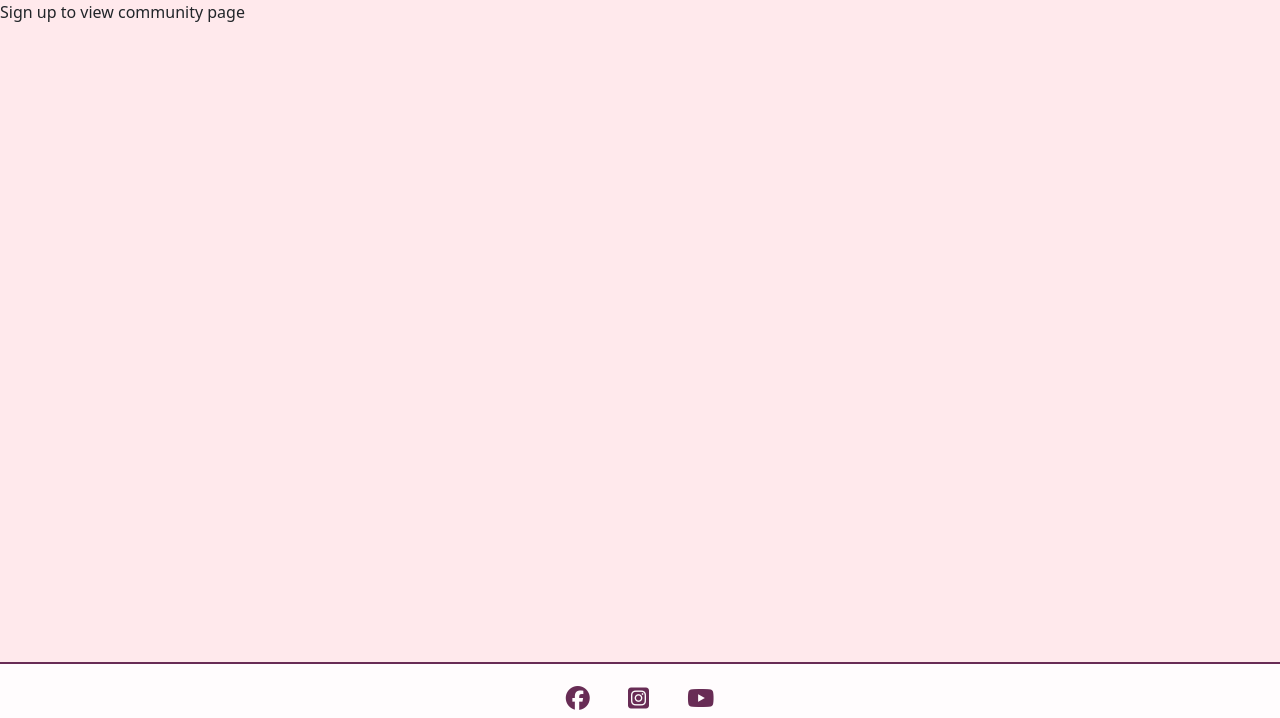
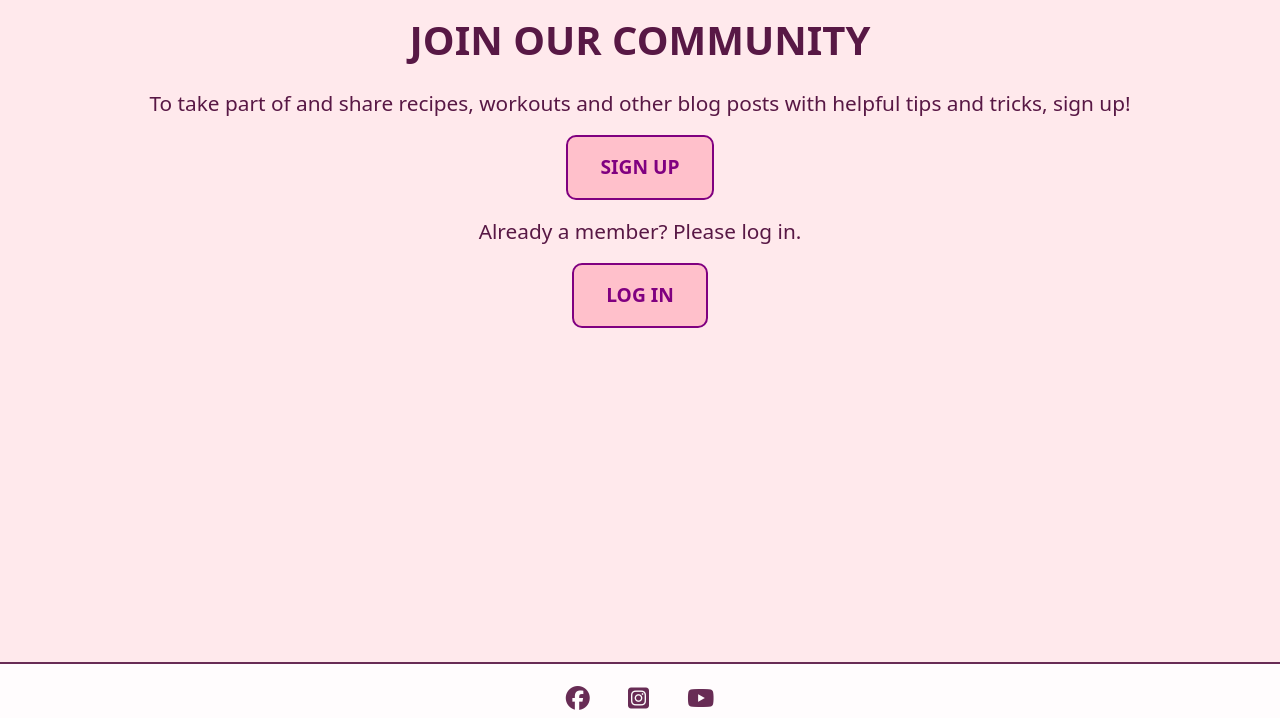
Before and after one commit to gustafsson96/you-made-you-fitness, a Django app: page /community/start_signup in a window 1280 px wide. Shown: the part 82-800 px from the top of the page. Run offline with Django 3.2, Linux system fonts and the light colour scheme; parts of the project's set-up code (start-up, migrations or seed data) failed here and were passed over; some libraries are stand-ins or nearby versions.

Commit message:
Style community page for unauthorized users

```diff
--- a/community/static/community/css/community.css
+++ b/community/static/community/css/community.css
@@ -21,6 +21,11 @@ body {
     font-weight: bold;
     text-transform: uppercase;
     margin: 1rem;
+}
+
+.community-text {
+    font-size: 1.3rem;
+    color: var(--purple);
 }
 
 .search-bar-input {
@@ -123,4 +128,13 @@ body {
     .community-heading {
         font-size: 1.9rem;
     }
+
+    .community-text {
+        font-size: 1.1rem;
     }
+
+    .community-btn {
+        font-size: 1.1rem;
+        padding: 0.8rem 1.8rem;
+    }
+}
--- a/community/templates/community/community.html
+++ b/community/templates/community/community.html
@@ -34,7 +34,6 @@
         <h3 class="community-sub-heading">Read other members posts</h3>
     </div>
 </div>
-
 <div class="row">
     <div class="col-lg-4 col-md-12 text-lg-end text-center mb-3">
         <a href="{% url 'recipes' %}" class="btn community-btn">Recipes</a>
--- a/community/templates/community/community_unauthorized.html
+++ b/community/templates/community/community_unauthorized.html
@@ -4,7 +4,35 @@
 <link rel="stylesheet" href="{% static 'community/css/community.css' %}">
 {% endblock %}
 
-<div>Sign up to view community page</div>
-
-
+<div class="container">
+    <div class="row">
+        <div class="col-12 mb-3 text-center">
+            <h2 class="community-heading">Join Our Community</h2>
+        </div>
+    </div>
+    <div class="row">
+        <div class="col-12 text-center community-text">
+            <p>
+                To take part of and share recipes, workouts and other blog posts with helpful tips and tricks, sign up!
+            </p>
+        </div>
+    </div>
+    <div class="row">
+        <div class="col-12 text-center mb-3">
+            <a href="{% url 'account_signup' %}" class="btn community-btn">Sign Up</a>
+        </div>
+    </div>
+    <div class="row">
+        <div class="col-12 text-center community-text">
+            <p>
+            Already a member? Please log in.
+            </p>
+        </div>
+    </div>
+    <div class="row">
+        <div class="col-12 text-center community-text mb-3">
+            <a href="{% url 'account_login' %}" class="btn community-btn">Log In</a>
+        </div>
+    </div>
+</div>
 {%endblock%}
```
Lines whose indentation alone changed are shown as unchanged.
